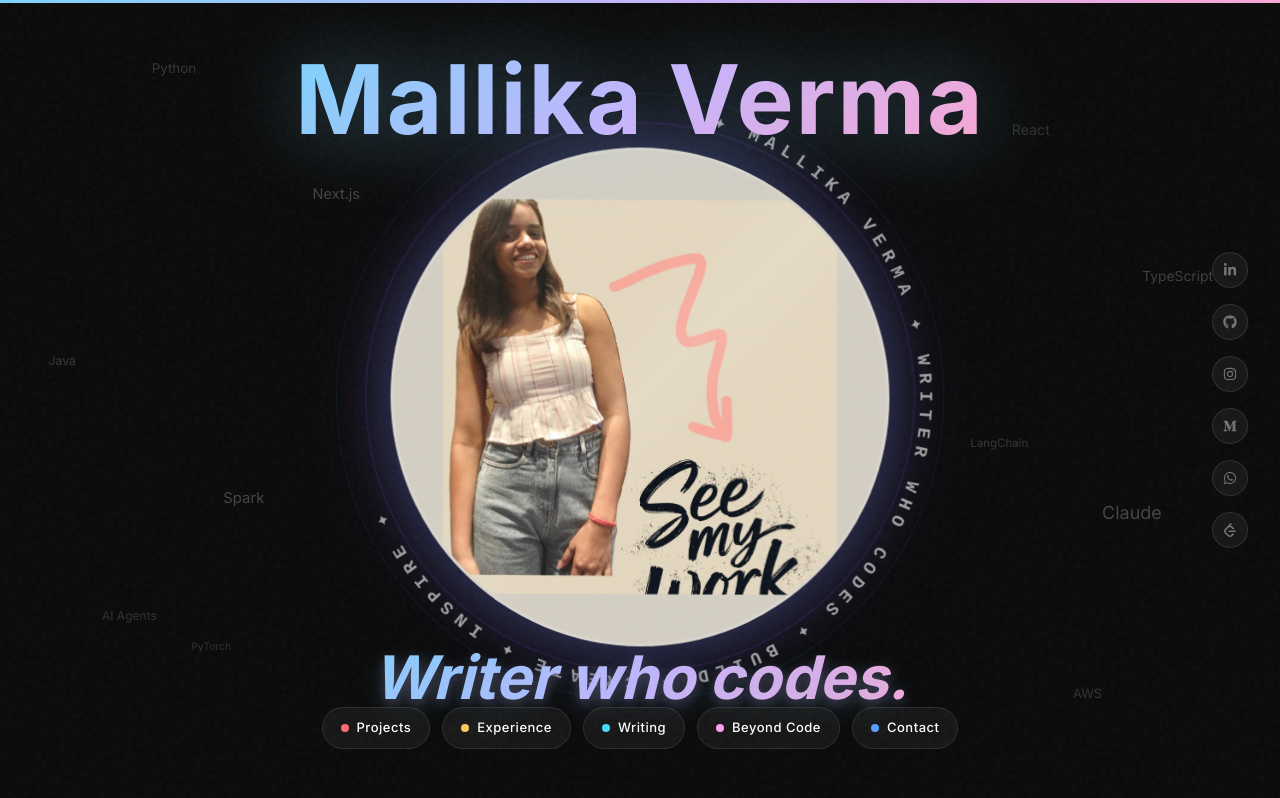
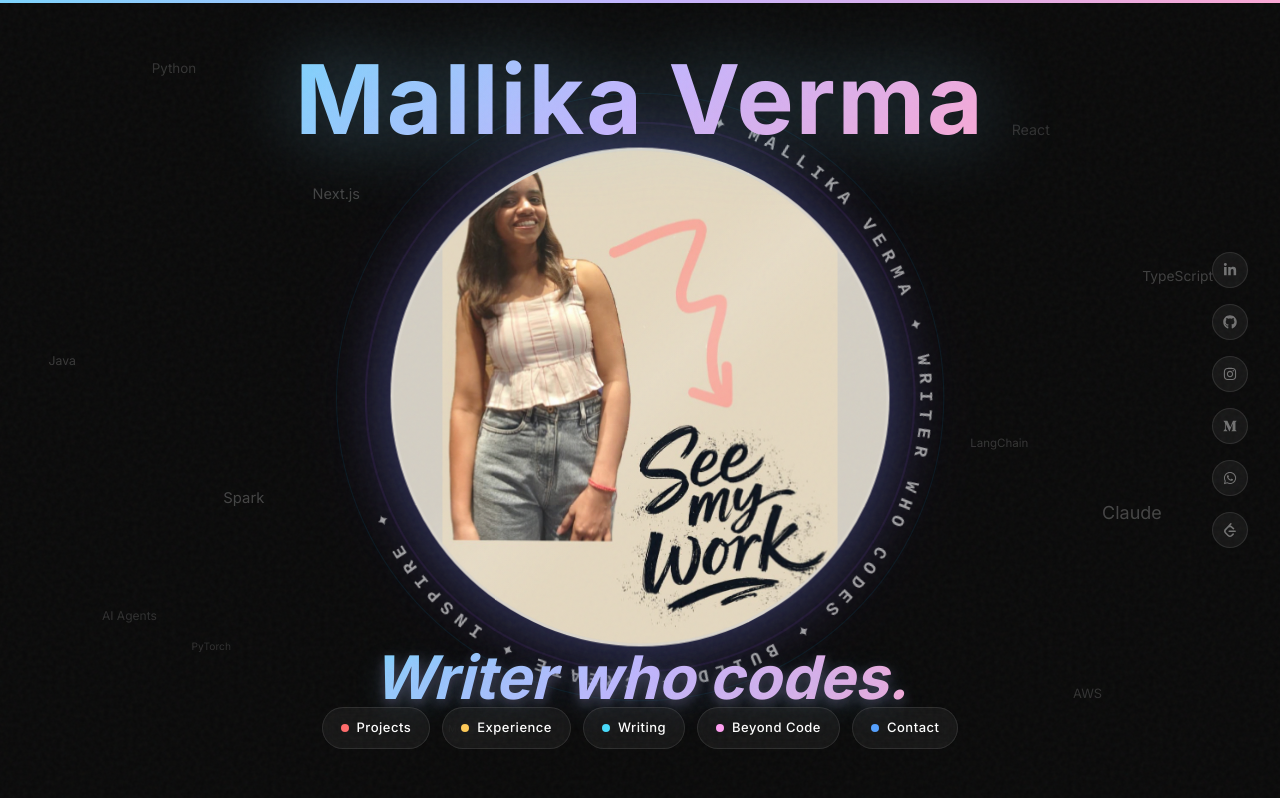
Before and after one commit to Mallika-coder/my-portfolio, a Next.js app: page / in a window 1280 px wide. Shown: the top 798 px of the page. Built offline with nearby package versions, Linux system fonts and the light colour scheme; a web font is replaced by a local one.

Commit message:
Revert photo to object-contain object-center (shows full image as-is)

```diff
--- a/src/app/page.tsx
+++ b/src/app/page.tsx
@@ -133,7 +133,7 @@ export default function Home() {
                   src="/images/hero-cutout.jpeg"
                   alt="Mallika Verma"
                   fill
-                  className="object-cover scale-[0.80] object-[center_15%]"
+                  className="object-contain object-center"
                   priority
                   sizes="500px"
                 />
```
